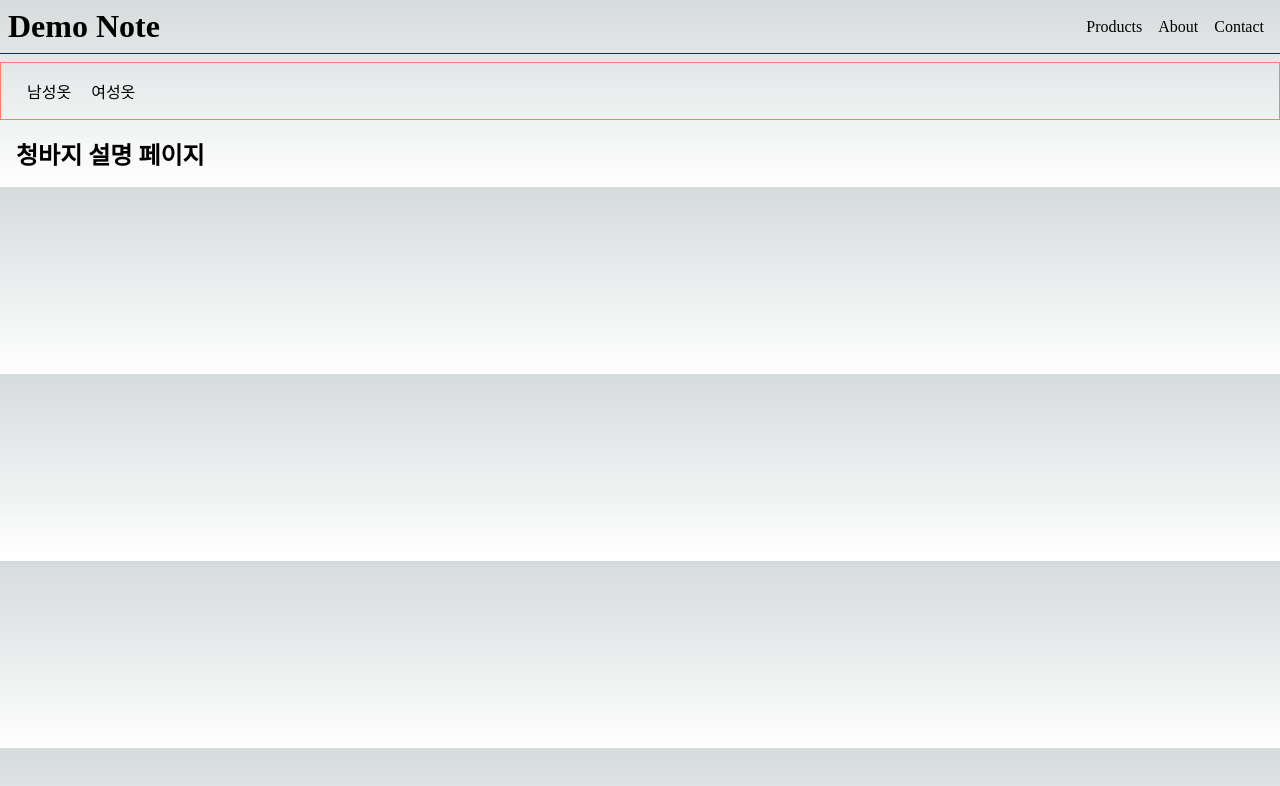
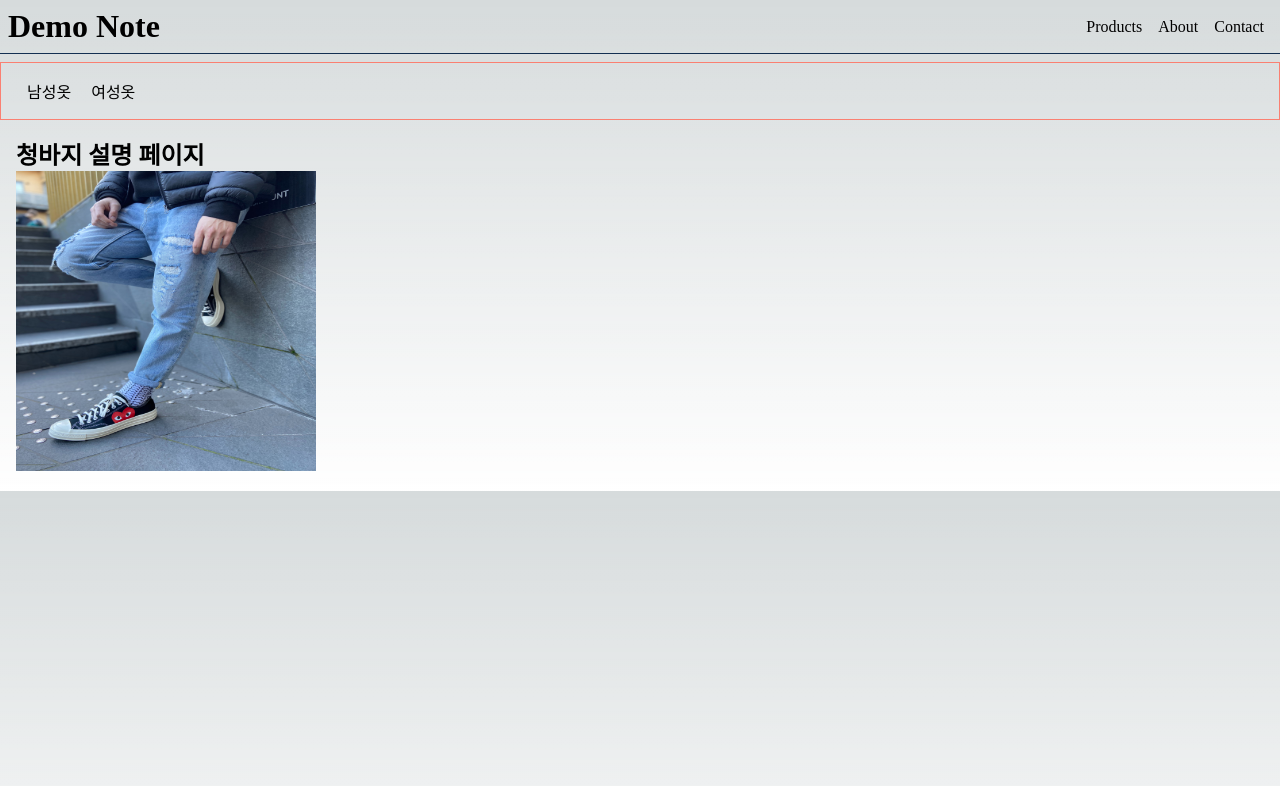
Before and after one commit to sjyoung428/next13-app, a Next.js app: page /products/1 in a window 1280 px wide. Shown: the top 786 px of the page. Built offline with nearby package versions, Linux system fonts and the light colour scheme.

Commit message:
product image

```diff
--- a/data/products.json
+++ b/data/products.json
@@ -2,18 +2,21 @@
   {
     "id": "1",
     "name": "청바지",
-    "price": 10000
+    "price": 10000,
+    "image": "jeans.jpg"
   },
 
   {
     "id": "2",
     "name": "티셔츠",
-    "price": 5000
+    "price": 5000,
+    "image": "tshirt.jpg"
   },
 
   {
     "id": "3",
-    "name": "모자",
-    "price": 3000
+    "name": "신발",
+    "price": 3000,
+    "image": "shoes.jpg"
   }
 ]
--- a/src/app/products/[slug]/page.tsx
+++ b/src/app/products/[slug]/page.tsx
@@ -1,6 +1,8 @@
 import { getProduct, getProducts } from "@/service/products";
 import { Metadata } from "next";
 import { notFound } from "next/navigation";
+import Image from "next/image";
+
 interface Props {
   params: {
     slug: string;
@@ -25,7 +27,17 @@
   if (!product) {
     notFound();
   }
-  return <h1>{product.name} 설명 페이지</h1>;
+  return (
+    <>
+      <h1>{product.name} 설명 페이지</h1>
+      <Image
+        src={`/images/${product.image}`}
+        alt={product.name}
+        width={300}
+        height={300}
+      />
+    </>
+  );
 }
 
 export async function generateStaticParams() {
--- a/src/service/products.ts
+++ b/src/service/products.ts
@@ -5,6 +5,7 @@
   id: string;
   name: string;
   price: number;
+  image: string;
 }
 
 export const getProducts = async (): Promise<Product[]> => {
```
